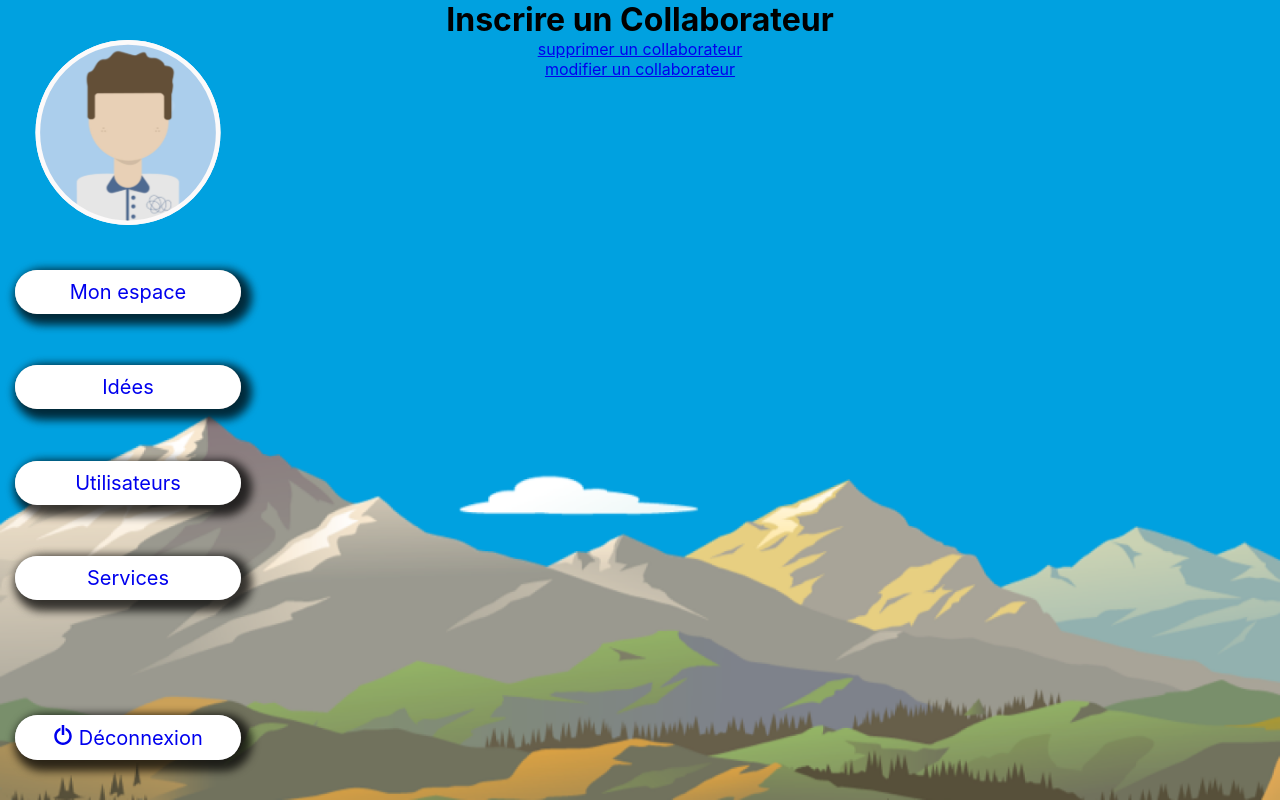
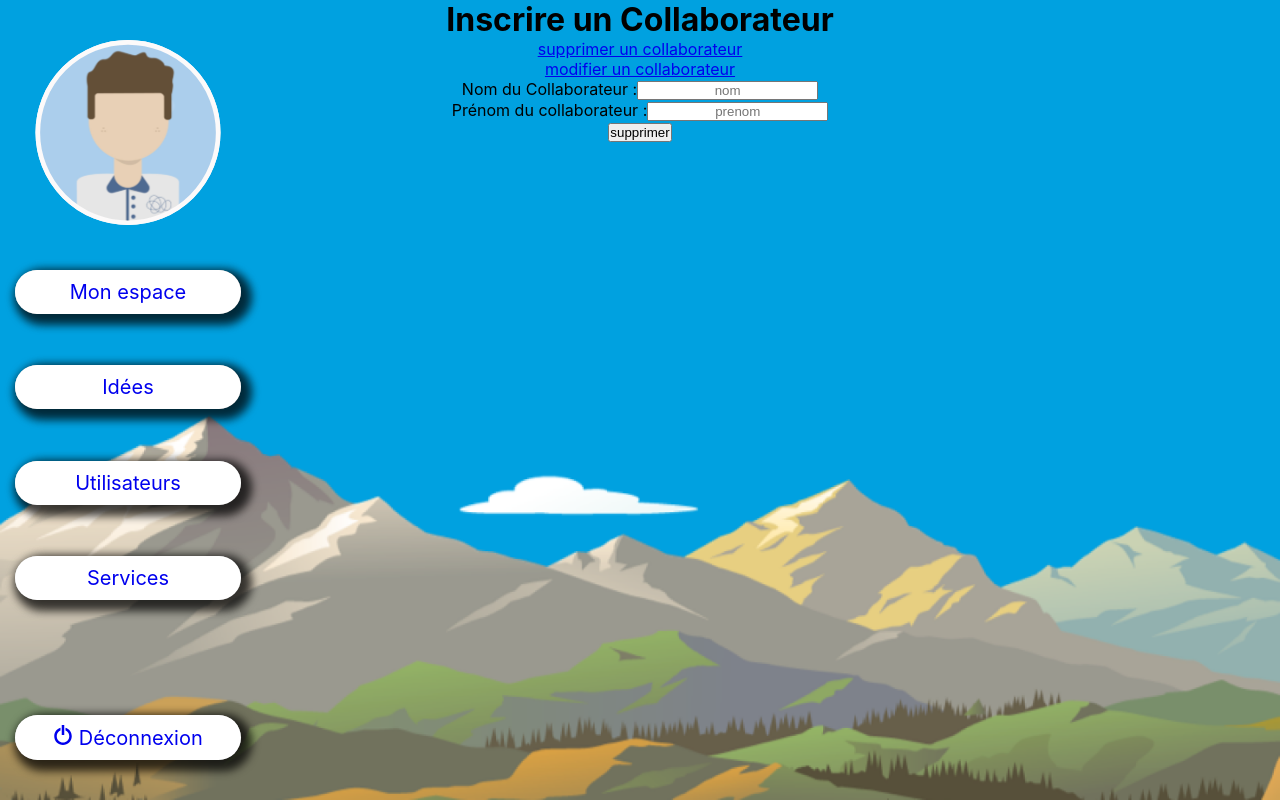
Before and after one commit to Phildev777/SalesForce, a React (Vite) app in the folder frontend/: page /admin/inscrire in a window 1280 px wide. Built offline with nearby package versions, Linux system fonts and the light colour scheme; no server answers.

Commit message:
update 30/01 10:06

```diff
--- a/frontend/src/components/Inscrire.jsx
+++ b/frontend/src/components/Inscrire.jsx
@@ -1,7 +1,26 @@
-import React from "react";
+import React, { useState } from "react";
 import { NavLink } from "react-router-dom";
+import axios from "axios";
 
 function Inscrire() {
+  const [nom, setNom] = useState("");
+  const [prenom, setPrenom] = useState("");
+
+  const handleNom = (e) => {
+    e.preventDefault();
+
+    axios
+      .post("http://localhost:5005/api/utilisateur/creation")
+
+      .then((res) => {
+        console.warn(res.data);
+      })
+
+      .catch((err) => {
+        console.error(err);
+      });
+  };
+
   return (
     <div>
       <div>
@@ -17,6 +36,36 @@ function Inscrire() {
           </li>
         </ul>
       </div>
+
+      <div>
+        <form onSubmit={handleNom}>
+          <ul>
+            <li>
+              <label htmlFor="text">Nom du Collaborateur :</label>
+              <input
+                type="text"
+                placeholder="nom"
+                value={nom}
+                onChange={(e) => setNom(e.target.value)}
+              />
+            </li>
+
+            <li>
+              <label htmlFor="text">Prénom du collaborateur :</label>
+              <input
+                type="text"
+                placeholder="prenom"
+                value={prenom}
+                onChange={(e) => setPrenom(e.target.value)}
+              />
+            </li>
+
+            <li>
+              <button type="submit">supprimer</button>
+            </li>
+          </ul>
+        </form>
+      </div>
     </div>
   );
 }
```
